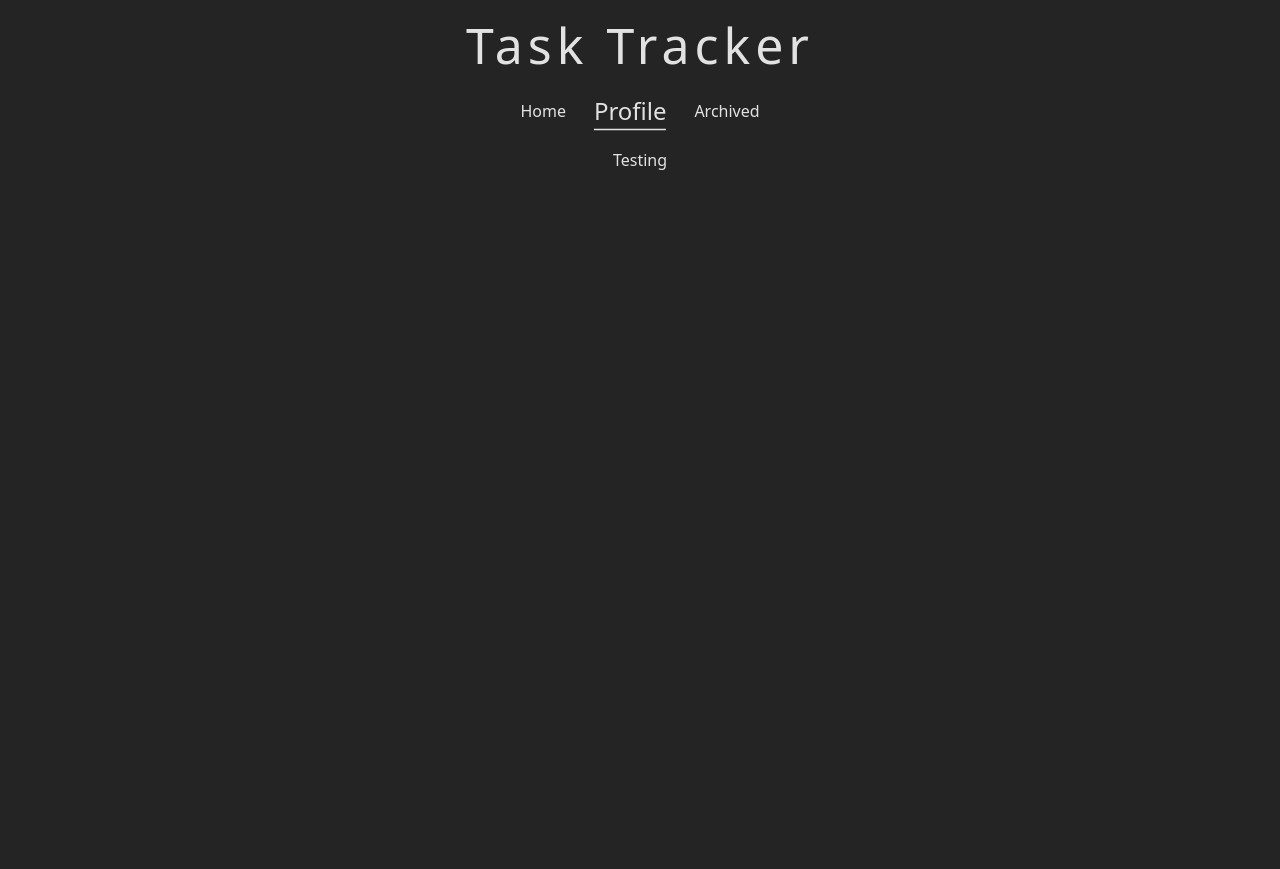
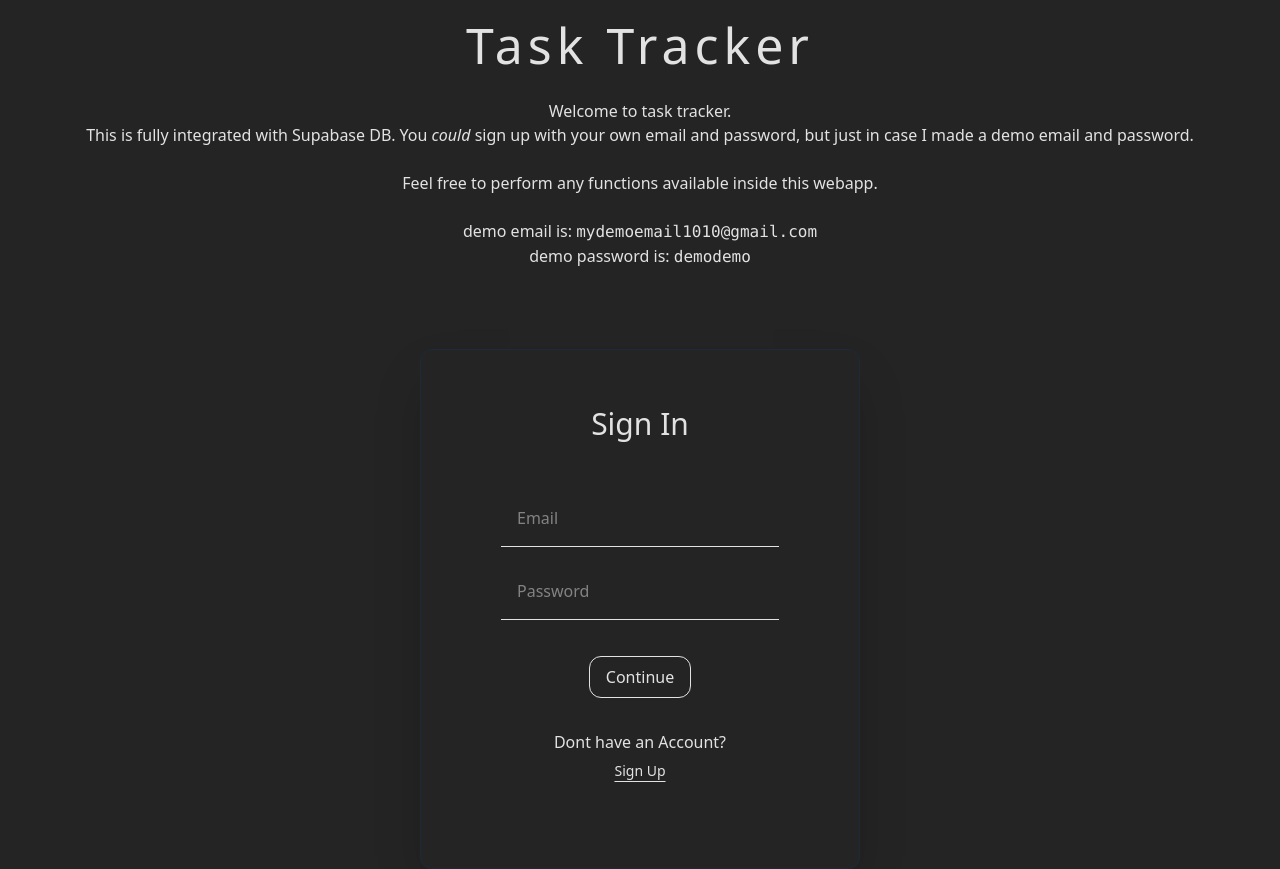
Before and after one commit to 02juan04/goal-tracker, a React (Vite) app: page /Profile in a window 1280 px wide. Before the commit the page ends 800 px from the top, so only its background shows below. Built offline with nearby package versions, Linux system fonts and the light colour scheme; no server answers; the database is empty.

Commit message:
implemented users

```diff
--- a/src/App.css
+++ b/src/App.css
@@ -23,7 +23,7 @@ input[type="text"]{
 input[type="text"]:hover{
     border-color: aliceblue;
 }
-::placeholder{
+input[type="text"]::placeholder{
     text-align: center;
 }
 
--- a/src/App.jsx
+++ b/src/App.jsx
@@ -6,58 +6,146 @@ import Profile from "./pages/Profile.jsx";
 import Archived from "./pages/Archived.jsx";
 import { useEffect, useState } from "react";
 import { supabase } from "./utils/supabase";
-
-/*
-const currentTasks = [
-  {
-    id: 1,
-    taskName: "Take my dog out for a walk",
-    dateCreated: new Intl.DateTimeFormat("en-US").format(new Date()),
-    goalDate: "2026-12-12",
-    completed: false,
-    archived: false,
-  },
-  {
-    id: 2,
-    taskName: "Do My Homework",
-    dateCreated: new Intl.DateTimeFormat("en-US").format(new Date()),
-    goalDate: "2026-2-3",
-    completed: false,
-    archived: false,
-  },
-  {
-    id: 3,
-    taskName: "Finish My Project",
-    dateCreated: new Intl.DateTimeFormat("en-US").format(new Date()),
-    goalDate: "2026-1-23",
-    completed: false,
-    archived: false,
-  },
-  {
-    id: 4,
-    taskName: "Workout",
-    dateCreated: new Intl.DateTimeFormat("en-US").format(new Date()),
-    goalDate: "2026-3-24",
-    completed: false,
-    archived: false,
-  },
-];
-*/
+import Input from "./components/input.jsx";
+import Button from "./components/button.jsx";
+import SignUpForm from "./components/signup.jsx";
 
 function App() {
+  const [loading, setLoading] = useState(false);
+
+  const [isSigningUp, setIsSigningUp] = useState(false);
+
+  const [email, setEmail] = useState("");
+  const [password, setPassword] = useState("");
+  const [firstName, setFirstName] = useState("");
+  const [lastName, setLastName] = useState("");
+
+  const [user, setUser] = useState(null);
   const [tasks, setTasks] = useState([]);
 
+  // -----------------------------
+  // AUTH STATE SYNC
+  // -----------------------------
+  useEffect(() => {
+    // Get current session on load
+    const getSession = async () => {
+      const {
+        data: { session },
+      } = await supabase.auth.getSession();
+
+      setUser(session?.user || null);
+    };
+
+    getSession();
+
+    // Listen for login/logout changes
+    const {
+      data: { subscription },
+    } = supabase.auth.onAuthStateChange((_event, session) => {
+      setUser(session?.user || null);
+    });
+
+    return () => subscription.unsubscribe();
+  }, []);
+
+  // -----------------------------
+  // FETCH TASKS WHEN LOGGED IN
+  // -----------------------------
   useEffect(() => {
     async function getTasks() {
-      const { data: tasks } = await supabase.from("tasks").select();
+      const { data, error } = await supabase.from("tasks").select();
 
-      if (tasks) {
-        setTasks(tasks);
-      }
+      if (error) {
+        console.error("Error fetching tasks:", error);
+        return;
       }
 
+      setTasks(data || []);
+    }
+
+    if (user) {
       getTasks();
-  }, []);
+    }
+  }, [user]);
+
+  // -----------------------------
+  // SIGN UP
+  // -----------------------------
+  async function signUp(e) {
+    e.preventDefault();
+    setLoading(true);
+
+    const { error } = await supabase.auth.signUp({
+      email,
+      password,
+      options: {
+        data: {
+          first_name: firstName,
+          last_name: lastName,
+        },
+      },
+    });
+
+    if (error) {
+      alert(error.message);
+    } else {
+      alert("Check your email to confirm your account.");
+    }
+
+    setLoading(false);
+    setIsSigningUp(false);
+  }
+
+  // -----------------------------
+  // SIGN IN
+  // -----------------------------
+  async function signIn(e) {
+    e.preventDefault();
+    setLoading(true);
+
+    const { error } = await supabase.auth.signInWithPassword({
+      email,
+      password,
+    });
+
+    if (error) {
+      alert(error.message);
+    }
+
+    setLoading(false);
+  }
+
+  // -----------------------------
+  // LOGOUT
+  // -----------------------------
+  async function signOut() {
+    await supabase.auth.signOut();
+    setUser(null);
+    setTasks([]);
+    setEmail("");
+    setPassword("");
+    isSigningUp(false);
+  }
+
+  console.log(!isSigningUp);
+  if (isSigningUp) {
+    return (
+      <SignUpForm
+        email={email}
+        password={password}
+        firstName={firstName}
+        lastName={lastName}
+        setPassword={setPassword}
+        setEmail={setEmail}
+        setFirstName={setFirstName}
+        setLastName={setLastName}
+        handleSignUp={signUp}
+        setIsSigningUp={setIsSigningUp}
+        loading={loading}
+      />
+    );
+  }
+
   return (
     <>
       <h1
@@ -66,20 +154,97 @@ function App() {
       >
         Task Tracker
       </h1>
+
+      {user ? (
+        <div className="flex w-5/6 md:w-3/4 lg:w-2/3 3xl:border flex-col justify-center items-center">
+          <div id="nav-section" className="relative w-5/6">
             <Nav />
-      <div className="flex w-5/6 md:w-3/4 lg:w-2/3 3xl:border flex-col justify-center items-center">
+            <Button
+              variant="primary"
+              onClick={signOut}
+              label="Sign Out"
+              props="absolute top-0 right-0"
+            />
+          </div>
+
           <Routes>
             <Route
               path="/"
-            element={<Home tasks={tasks} setTasks={setTasks} />}
-          ></Route>
-          <Route path="/Profile" element={<Profile />}></Route>
+              element={<Home user={user} tasks={tasks} setTasks={setTasks} />}
+            />
+            <Route
+              path="/Profile"
+              element={<Profile user={user} tasks={tasks} />}
+            />
             <Route
               path="/Archived"
               element={<Archived tasks={tasks} setTasks={setTasks} />}
-          ></Route>
+            />
           </Routes>
         </div>
+      ) : (
+        <>
+          <h1>Welcome to task tracker.</h1>
+          <p>
+            This is fully integrated with Supabase DB. You <i>could</i> sign up
+            with your own email and password, but just in case I made a demo
+            email and password.
+          </p>
+          <br />
+          <p>
+            Feel free to perform any functions available inside this
+            webapp.{" "}
+          </p>
+          <br />
+          <p>
+            demo email is: <code>mydemoemail1010@gmail.com</code>
+          </p>
+          <p>
+            demo password is: <code>demodemo</code>
+          </p>
+          <div className=" border border-gray-800 rounded-xl mx-auto mt-20 p-[4rem] shadow-2xl w-110 h-130 flex flex-col justify-center">
+            <h1 className="text-center text-[30px] mb-7">Sign In</h1>
+            <div id="sign-in-up-container" className="p-[1rem] flex flex-row">
+              <form className="flex flex-col gap-[1rem] m-auto w-full">
+                <Input
+                  type="email"
+                  placeholder="Email"
+                  value={email}
+                  onChange={(e) => setEmail(e.target.value)}
+                />
+                <Input
+                  type="password"
+                  placeholder="Password"
+                  value={password}
+                  onChange={(e) => setPassword(e.target.value)}
+                />
+
+                <div
+                  id="sign-in-out-buttons"
+                  className="flex flex-col gap-[2rem] my-5"
+                >
+                  <Button
+                    label="Continue"
+                    onClick={signIn}
+                    disabled={loading}
+                    variant="primary"
+                  />
+
+                  <div id="sign-up-section" className="m-auto text-center">
+                    <p className="mb-1">Dont have an Account?</p>
+                    <Button
+                      label="Sign Up"
+                      onClick={() => setIsSigningUp(true)}
+                      disabled={loading}
+                      variant="secondary"
+                    />
+                  </div>
+                </div>
+              </form>
+            </div>
+          </div>
+        </>
+      )}
     </>
   );
 }
--- /dev/null
+++ b/src/components/button.jsx
@@ -0,0 +1,18 @@
+export default function Button({ label, onClick, disabled, variant, props }) {
+  const buttonVariant = {
+    primary:
+      "cursor-pointer border w-fit m-auto py-[0.5rem] px-[1rem] rounded-xl hover:bg-white/20 hover:scale-105 duration-150",
+    secondary:
+      "text-sm hover:text-blue-300 cursor-pointer underline underline-offset-[5px]",
+  };
+
+  return (
+    <button
+      onClick={onClick}
+      disabled={disabled}
+      className={buttonVariant[variant] + " " + props}
+    >
+      <span>{label}</span>
+    </button>
+  );
+}
--- /dev/null
+++ b/src/components/input.jsx
@@ -0,0 +1,11 @@
+export default function Input({ type, placeholder, value, onChange }) {
+  return (
+    <input
+      type={type}
+      placeholder={placeholder}
+      value={value}
+      onChange={onChange}
+      className="border-b p-[1rem] outline-none w-full"
+    />
+  );
+}
--- /dev/null
+++ b/src/components/signup.jsx
@@ -0,0 +1,66 @@
+import Button from "./button";
+import Input from "./input";
+
+export default function SignUpForm({
+  email,
+  password,
+  firstName,
+  lastName,
+  setPassword,
+  setEmail,
+  setFirstName,
+  setLastName,
+  handleSignUp,
+  loading,
+  setIsSigningUp,
+}) {
+  return (
+    <div className=" box-border border border-gray-800 rounded-xl m-auto p-[4rem] shadow-2xl w-110 h-130 flex flex-col justify-center">
+      <div className="my-10 w-fit">
+        <Button
+          variant="secondary"
+          label="Go Back"
+          onClick={() => setIsSigningUp(false)}
+        />
+      </div>
+      <h1 className="text-center text-[30px] mb-7">Sign Up</h1>
+      <div id="sign-up-container" className="p-[1rem] flex flex-row"></div>
+
+      <form className="flex flex-col gap-[1rem] m-auto w-full">
+        <Input
+          type="email"
+          placeholder="Email"
+          value={email}
+          onChange={(e) => setEmail(e.target.value)}
+        />
+        <Input
+          type="password"
+          placeholder="Password"
+          value={password}
+          onChange={(e) => setPassword(e.target.value)}
+        />
+        <Input
+          type="text"
+          placeholder="First Name"
+          value={firstName}
+          onChange={(e) => setFirstName(e.target.value)}
+        />
+        <Input
+          type="text"
+          placeholder="Last Name"
+          value={lastName}
+          onChange={(e) => setLastName(e.target.value)}
+        />
+
+        <div id="sign-in-out-buttons" className="flex flex-col gap-[2rem] my-5">
+          <Button
+            label="Sign Up"
+            onClick={handleSignUp}
+            disabled={loading}
+            variant="primary"
+          />
+        </div>
+      </form>
+    </div>
+  );
+}
--- a/src/pages/Profile.jsx
+++ b/src/pages/Profile.jsx
@@ -1,7 +1,24 @@
-function Profile(){
-    return(
-        <h1>Testing</h1>
-    )
+export default function Profile({ tasks, user }) {
+  // Directly calculate from the props already passed to the component
+  const completedCount = tasks.filter((task) => task.completed).length;
+  const archivedCount = tasks.filter((task) => task.archived).length;
+  const inProgressCount = tasks.filter(
+    (task) => !task.completed && !task.archived,
+  ).length;
+
+  console.log(user.user_metadata);
+  const userFirstName = user.user_metadata.first_name;
+  const userLastName = user.user_metadata.last_name;
+  const userEmail = user.user_metadata.email;
+
+  return (
+    <div>
+      <h1>Tasks Completed : {completedCount}</h1>
+      <p>Tasks Archived : {archivedCount}</p>
+      <p>Tasks In Progress : {inProgressCount}</p>
+      <p>First Name: {userFirstName}</p>
+      <p>Last Name: {userLastName}</p>
+      <p>email: {userEmail}</p>
+    </div>
+  );
 }
-
-export default Profile;
```
Also changed, not shown: src/pages/Home.jsx (+9 -9 lines). Lines whose indentation alone changed are shown as unchanged.
